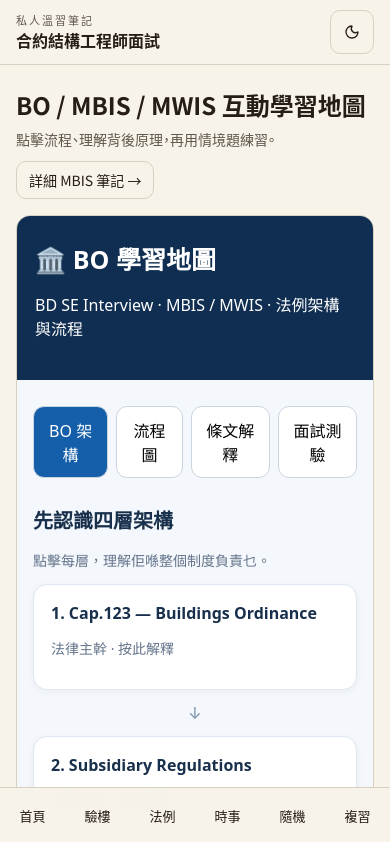
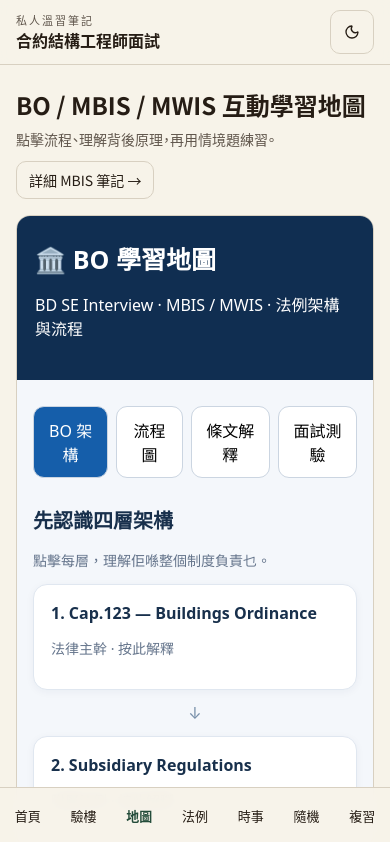
Before and after one commit to rsetestac001-ui/BD-SE-interview, a Next.js app: page /bo-learning in a window 390 px wide. Shown: the top 842 px of the page. Built offline with nearby package versions, Linux system fonts and the light colour scheme.

Commit message:
feat: add BO learning map to desktop and mobile navigation

```diff
--- a/src/components/site-nav.tsx
+++ b/src/components/site-nav.tsx
@@ -8,6 +8,7 @@ import { randomPracticePath } from "@/lib/practice-random";
 const links = [
   { href: "/", label: "首頁" },
   { href: "/mbis", label: "驗樓" },
+  { href: "/bo-learning", label: "地圖" },
   { href: "/statutes", label: "法例" },
   { href: "/affairs", label: "時事" },
   { href: randomPracticePath, label: "隨機" },
@@ -54,7 +55,7 @@ export function SiteNav({ variant }: { variant: "desktop" | "mobile" }) {
       aria-label="流動版主要"
       style={{ paddingBottom: "env(safe-area-inset-bottom)" }}
     >
-      <ul className="grid grid-cols-6">
+      <ul className="grid grid-cols-7">
         {items.map((link) => {
           const active = isActive(link.href, pathname);
           const NavLink = link.href === randomPracticePath ? RandomPracticeLink : Link;
```
